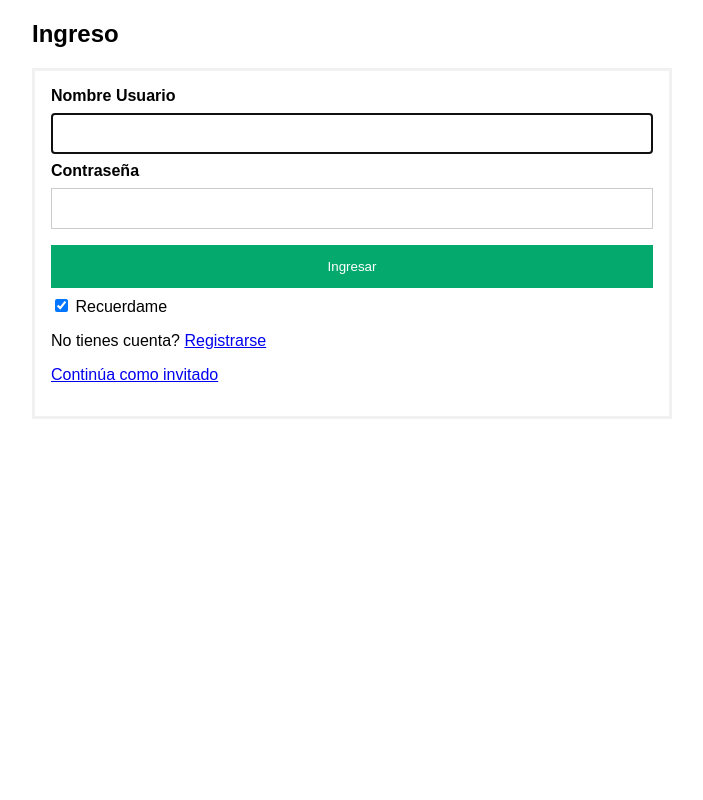
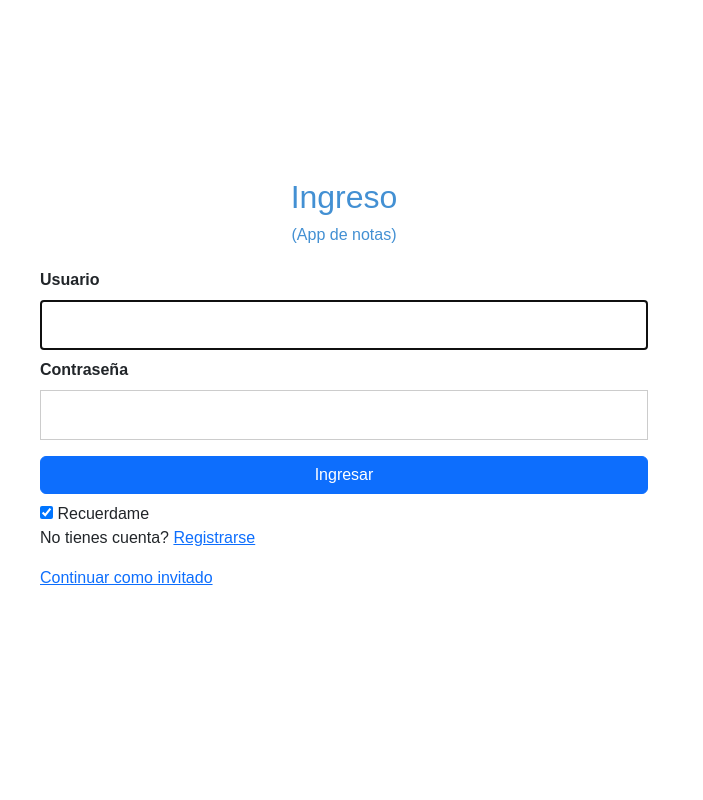
Before and after one commit to Daniel-Prada27/Notes_app_webTest, a Django app: page /accounts/login/ in a window 1280 px wide. Shown: the whole page, without its empty margins (296-999 px from the left). Run offline with Django 4.2, Linux system fonts and the light colour scheme; some libraries are stand-ins or nearby versions.

Commit message:
Style login page

```diff
--- a/commons/templates/registration/login.html
+++ b/commons/templates/registration/login.html
@@ -4,9 +4,29 @@
 <!--EJEMPLO ADAPTADO DE https://www.w3schools.com/howto/howto_css_login_form.asp -->
 <head>
 <meta name="viewport" content="width=device-width, initial-scale=1">
+<link rel="stylesheet" href="{% static '/css/bootstrap.min.css' %}" / defer>
 <style>
-body {font-family: Arial, Helvetica, sans-serif;}
-form {border: 3px solid #f1f1f1;}
+body {
+    display: flex;
+    flex-direction: column;
+    justify-content: center;
+    height: 100vh;
+    font-family: Arial, Helvetica, sans-serif;
+}
+
+#titles-container {
+    display: flex;
+    flex-direction: column;
+    width: 100%;
+    justify-content: center;
+}
+
+.register-title {
+    color: rgb(67, 144, 211);
+    align-self: center;
+}
+
+/* form {border: 3px solid #f1f1f1;} */
 
 input[type=text], input[type=password] {
   width: 100%;
@@ -18,7 +38,7 @@ input[type=text], input[type=password] {
 }
 
 button {
-  background-color: #04AA6D;
+  background-color: rgb(67, 144, 211);
   color: white;
   padding: 14px 20px;
   margin: 8px 0;
@@ -78,7 +98,10 @@ span.psw {
 
 
 <div class="contenedor">
-    <h2>Ingreso</h2>
+    <div id="titles-container">
+        <h2 class="register-title">Ingreso</h2>
+        <h6 class="register-title">(App de notas)</h6>
+    </div>
     <form action="{% url 'login' %}" method="post">
     {% csrf_token %}
     <div class="container">
@@ -95,17 +118,17 @@ span.psw {
             {% endif %}
         {% endif %}
 
-        <label for="uname"><b>Nombre Usuario</b></label>
+        <label for="uname"><b>Usuario</b></label>
         {{ form.username }}
 
         <label for="psw"><b>Contraseña</b></label>
         {{ form.password }}
 
-        <button type="submit">Ingresar</button>
+        <button type="submit" class="btn btn-primary">Ingresar</button>
         <label>
         <input type="checkbox" checked="checked" name="remember"> Recuerdame
         <p>No tienes cuenta? <a href="{% url 'registro' %}">Registrarse</a></p>
-        <p><a href="{% url 'notesPage' %}">Continúa como invitado</a></p>
+        <p><a href="{% url 'notesPage' %}">Continuar como invitado</a></p>
         </label>
     </div>
 
```
Also changed, not shown: commons/templates/register.html (+17 -2 lines), db.sqlite3.
